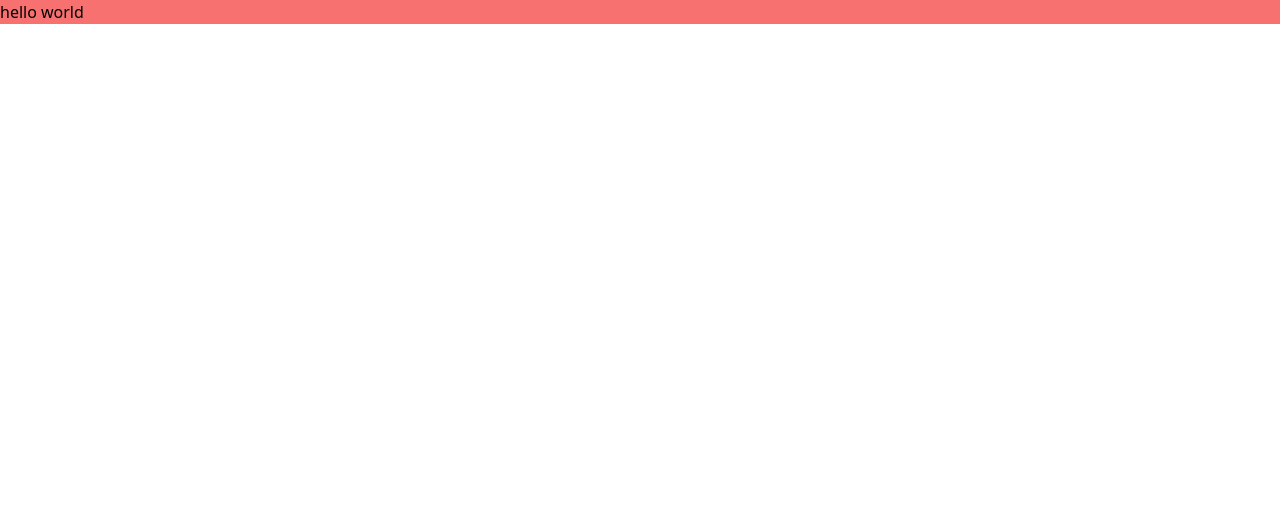
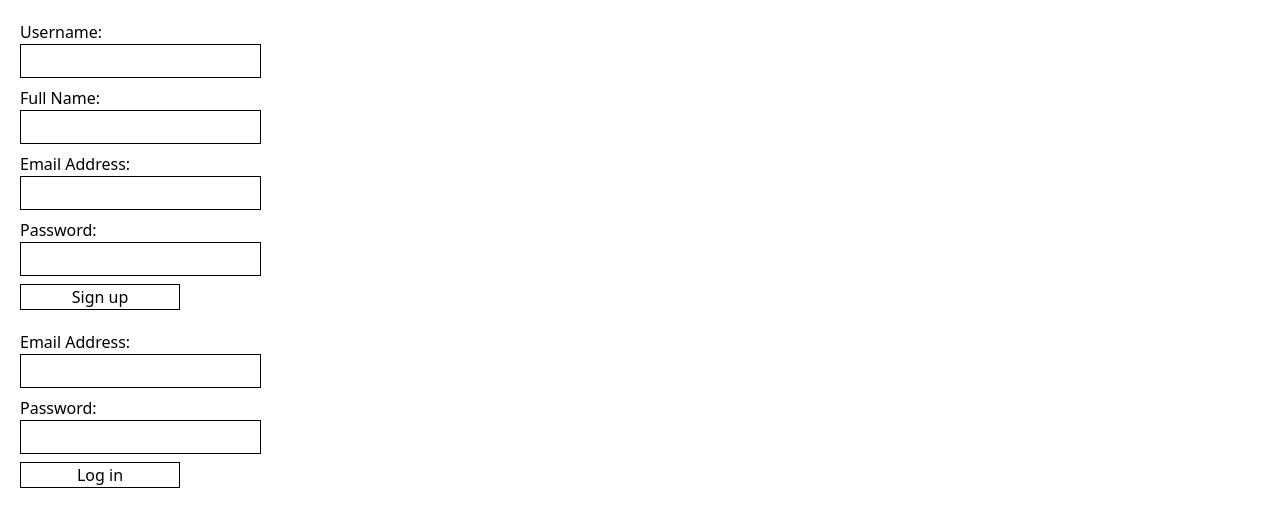
Before and after one commit to prechy123/Anime-Connect, a React (Create React App) app in the folder frontend/: page / in a window 1280 px wide. Shown: the top 524 px of the page. Built offline with nearby package versions, Linux system fonts and the light colour scheme.

Commit message:
styles login and sigup field with tail wind

```diff
--- a/frontend/public/styles.css
+++ b/frontend/public/styles.css
@@ -584,43 +584,93 @@ video {
   --tw-backdrop-sepia:  ;
 }
 
-.h-9 {
-  height: 2.25rem;
+.m-5 {
+  margin: 1.25rem;
 }
 
-.h-screen {
-  height: 100vh;
+.flex {
+  display: flex;
 }
 
-.w-8 {
-  width: 2rem;
+.w-40 {
+  width: 10rem;
 }
 
-.w-screen {
-  width: 100vw;
+.flex-col {
+  flex-direction: column;
 }
 
-.bg-blue-700 {
-  --tw-bg-opacity: 1;
-  background-color: rgb(29 78 216 / var(--tw-bg-opacity));
+.gap-2 {
+  gap: 0.5rem;
 }
 
-.bg-red-400 {
-  --tw-bg-opacity: 1;
-  background-color: rgb(248 113 113 / var(--tw-bg-opacity));
+.border {
+  border-width: 1px;
 }
 
-.bg-blue-50 {
-  --tw-bg-opacity: 1;
-  background-color: rgb(239 246 255 / var(--tw-bg-opacity));
+.border-black {
+  --tw-border-opacity: 1;
+  border-color: rgb(0 0 0 / var(--tw-border-opacity));
 }
 
-.bg-blue-500 {
-  --tw-bg-opacity: 1;
-  background-color: rgb(59 130 246 / var(--tw-bg-opacity));
+.transition-all {
+  transition-property: all;
+  transition-timing-function: cubic-bezier(0.4, 0, 0.2, 1);
+  transition-duration: 150ms;
 }
 
-.bg-blue-300 {
+.duration-500 {
+  transition-duration: 500ms;
+}
+
+.ease-in {
+  transition-timing-function: cubic-bezier(0.4, 0, 1, 1);
+}
+
+.input {
+  border-width: 1px;
+  --tw-border-opacity: 1;
+  border-color: rgb(0 0 0 / var(--tw-border-opacity));
+  padding: 0.25rem;
+  outline: 2px solid transparent;
+  outline-offset: 2px;
+}
+
+.input:hover {
+  border-right-width: 4px;
+}
+
+.input:focus {
+  border-bottom-width: 4px;
+}
+
+.button {
+  border-width: 1px;
+  --tw-border-opacity: 1;
+  border-color: rgb(0 0 0 / var(--tw-border-opacity));
+  transition-property: all;
+  transition-timing-function: cubic-bezier(0.4, 0, 0.2, 1);
+  transition-duration: 500ms;
+  transition-timing-function: cubic-bezier(0.4, 0, 1, 1);
+}
+
+.button:hover {
   --tw-bg-opacity: 1;
-  background-color: rgb(147 197 253 / var(--tw-bg-opacity));
+  background-color: rgb(0 0 0 / var(--tw-bg-opacity));
+  --tw-text-opacity: 1;
+  color: rgb(255 255 255 / var(--tw-text-opacity));
 }
+
+.hover\:border-r-4:hover {
+  border-right-width: 4px;
+}
+
+.hover\:bg-black:hover {
+  --tw-bg-opacity: 1;
+  background-color: rgb(0 0 0 / var(--tw-bg-opacity));
+}
+
+.hover\:text-white:hover {
+  --tw-text-opacity: 1;
+  color: rgb(255 255 255 / var(--tw-text-opacity));
+}
--- /dev/null
+++ b/frontend/src/components/Login.jsx
@@ -0,0 +1,29 @@
+import React from "react";
+
+function Login() {
+  return (
+    <div>
+      <form className="m-5 flex flex-col gap-2 w-40">
+        <div>
+          <label htmlFor="email"> Email Address: </label>
+          <input
+            type="text"
+            id="email"
+            className="input"
+          />
+        </div>
+        <div>
+          <label htmlFor="password">Password: </label>
+          <input
+            type="text"
+            id="password"
+            className="input"
+          />
+        </div>
+        <button className="button">Log in</button>
+      </form>
+    </div>
+  );
+}
+
+export default Login;
--- /dev/null
+++ b/frontend/src/components/Signup.jsx
@@ -0,0 +1,27 @@
+import React from "react";
+
+function Signup() {
+  return (
+    <form className="m-5 flex flex-col gap-2 w-40">
+      <div>
+        <label htmlFor="username"> Username: </label>
+        <input type="text" id="username" className="input"/>
+      </div>
+      <div>
+        <label htmlFor="fullname"> Full Name: </label>
+        <input type="text" id="fullname" className="input"/>
+      </div>
+      <div>
+        <label htmlFor="email"> Email Address: </label>
+        <input type="text" id="email" className="input"/>
+      </div>
+      <div>
+        <label htmlFor="password">Password: </label>
+        <input type="text" id="password" className="input"/>
+      </div>
+      <button className="button">Sign up</button>
+    </form>
+  );
+}
+
+export default Signup;
--- a/frontend/src/input.css
+++ b/frontend/src/input.css
@@ -1,3 +1,10 @@
 @tailwind base;
 @tailwind components;
 @tailwind utilities;
+
+.input {
+    @apply focus:border-b-4 hover:border-r-4 border border-black outline-none p-1
+}
+.button {
+    @apply  hover:bg-black hover:text-white transition-all ease-in duration-500 border border-black
+}
--- a/frontend/src/pages/LoginSignup.jsx
+++ b/frontend/src/pages/LoginSignup.jsx
@@ -1,9 +1,12 @@
 import React from "react";
+import Signup from "../components/Signup";
+import Login from "../components/Login";
 
 function LoginSignup() {
   return (
     <section>
-      <h1 className="bg-red-400">hello world</h1>
+      <Signup />
+      <Login />
     </section>
   );
 }
```
Also changed, not shown: frontend/src/components/login.jsx (deleted), frontend/src/components/signup.jsx (deleted).
